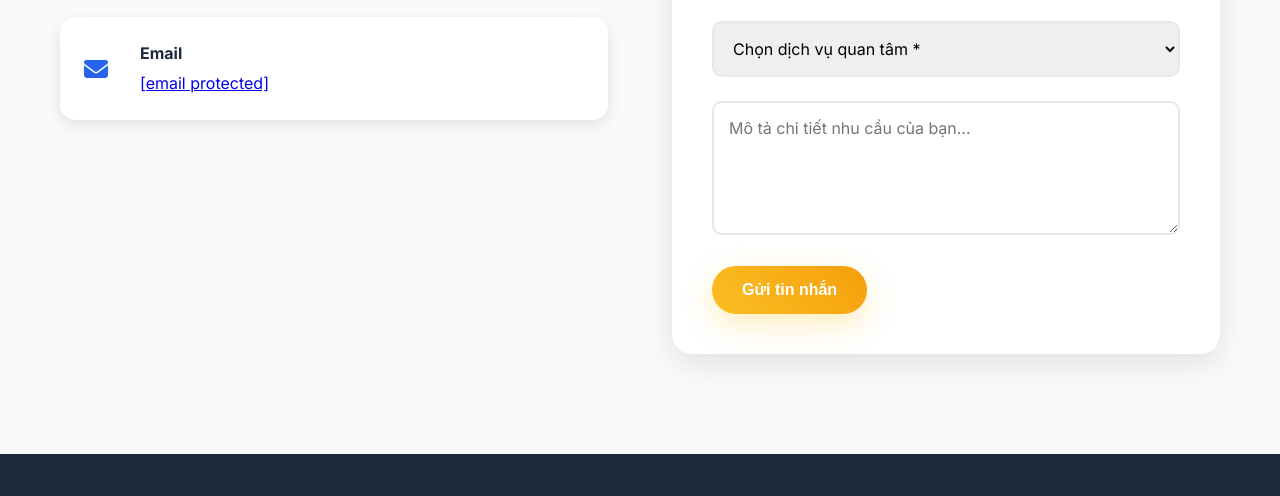
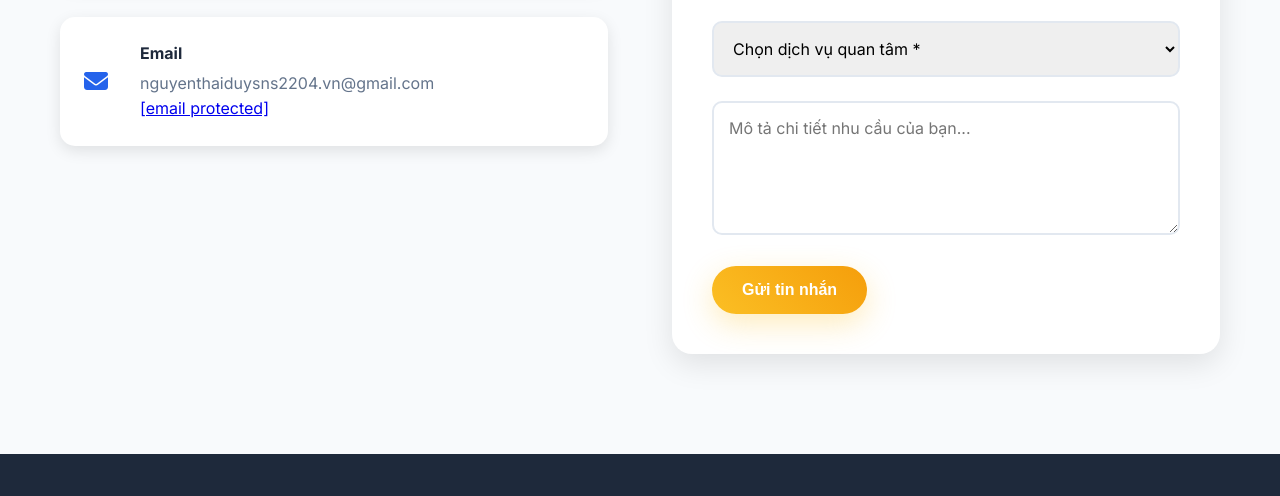
Before and after one commit to nguyenthaiduymxh/nguyenthaiduymxh, a website built with Vite: page index.html in a window 1280 px wide. Shown: the part 5302-5798 px from the top of the page. Built offline with nearby package versions, Linux system fonts and the light colour scheme.

Commit message:
Update index.html

```diff
--- a/index.html
+++ b/index.html
@@ -353,6 +353,7 @@
                         <i class="fas fa-envelope"></i>
                         <div>
                             <h4>Email</h4>
+                            <p>nguyenthaiduysns2204.vn@gmail.com</p>
                             <p><a href="/cdn-cgi/l/email-protection" class="__cf_email__" data-cfemail="620c05171b070c160a030b06171b110c11505252514c140c22050f030b0e4c010d0f">[email&#160;protected]</a></p>
                         </div>
                     </div>
```
